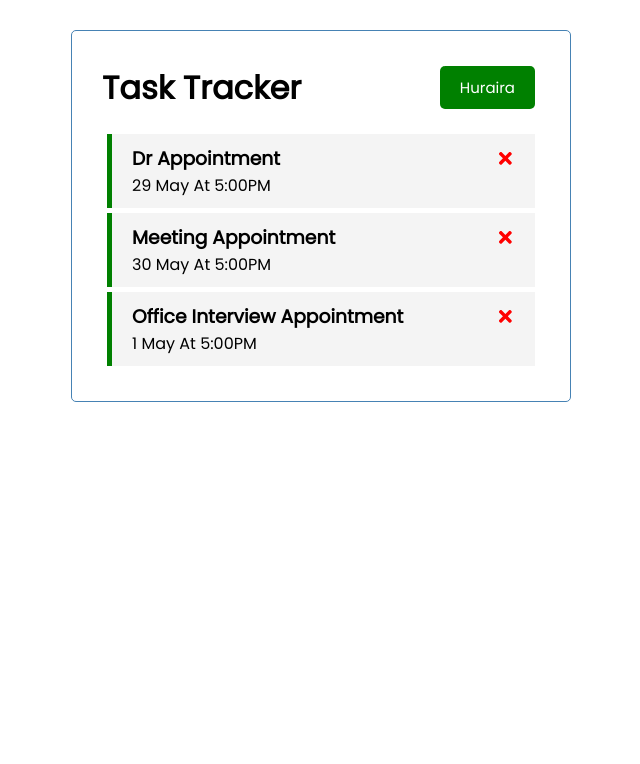
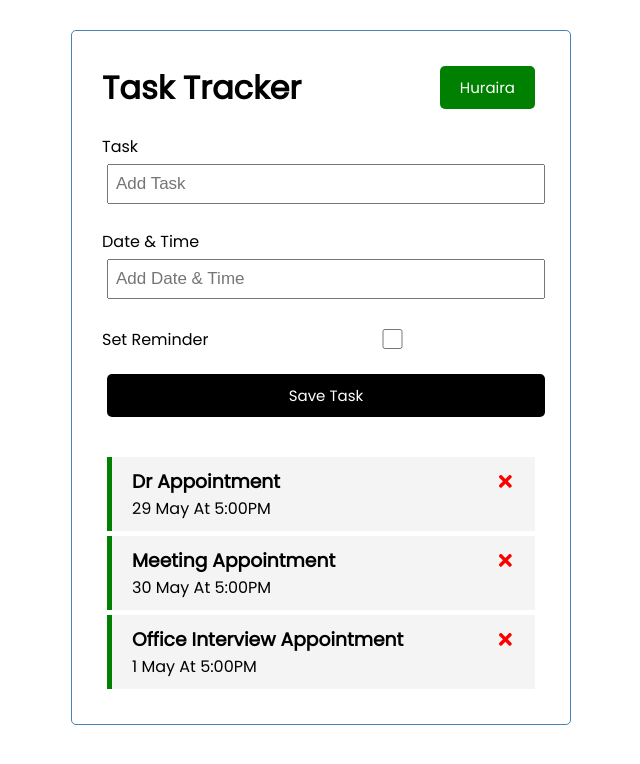
Before and after one commit to iamhuraira/ReactJS_Learning_-nd-Practic, a React (Create React App) app in the folder react-task-tracker/: page / in a window 1280 px wide. Shown: the top 764 px of the page, without its empty margins (319-959 px from the left). Built offline with nearby package versions, Linux system fonts and the light colour scheme.

Commit message:
some additions

```diff
--- a/react-task-tracker/src/App.js
+++ b/react-task-tracker/src/App.js
@@ -4,6 +4,7 @@ import Header from './components/Header';
 import Task from './components/Task';
 import "./index.css";
 import { useState } from 'react';
+import Addtask from './components/Addtask';
 
 
 function App() {
@@ -27,6 +28,12 @@ function App() {
       reminder: true,
     },
   ]);
+  // Add Task
+  const onAdd = (task)=>{
+    const id = Math.floor(Math.random()* 10000)+1
+    const newTask = {id, ...task}
+    setTask([ newTask])
+  }
 
   // Delete Task Function
   const deleteTask = (id)=> {
@@ -40,6 +47,7 @@ function App() {
   return (
     <div className="container">
       <Header />
+      <Addtask  Addtask={onAdd} />
       {task.length > 0 ? <Task task={task}  onDelete= {deleteTask}  ontoggle={toggleReminder}/> : 'No Task'}
     </div>
   );
--- /dev/null
+++ b/react-task-tracker/src/components/Addtask.js
@@ -0,0 +1,56 @@
+import React from 'react'
+import { useState } from 'react'
+
+const Addtask = ({Addtask}) => {
+  const [text, setText] = useState('')
+  const [day, setDay] = useState('')
+  const [reminder, setReminder] = useState(false)
+
+  const onSubmit = (e)=> {
+    e.preventDefault();
+    if(!text){
+      alert('Please Add Text ')
+      return
+    }
+
+    Addtask({ text, day, reminder})
+    setText('')
+    setDay('')
+    setReminder(false)
+
+  }
+  return (
+    <form className="add-form" onSubmit={onSubmit}>
+      <div className="form-control">
+        <label>Task</label>
+        <input
+          type="text"
+          placeholder="Add Task"
+          value={text}
+          onChange={(e) => setText(e.target.value)}
+        />
+      </div>
+      <div className="form-control">
+        <label>Date & Time </label>
+        <input
+          type="text"
+          placeholder="Add Date & Time"
+          value={day}
+          onChange={(e) => setDay(e.target.value)}
+        />
+      </div>
+      <div className="form-control form-control-check">
+        <label>Set Reminder</label>
+        <input
+          type="checkbox"
+          value={reminder}
+          checked={reminder}
+          onChange={(e) => setReminder(e.currentTarget.checked)}
+        />
+      </div>
+      <input className="btn btn-block" type="submit" value="Save Task" />
+    </form>
+  );
+}
+
+export default Addtask
```
